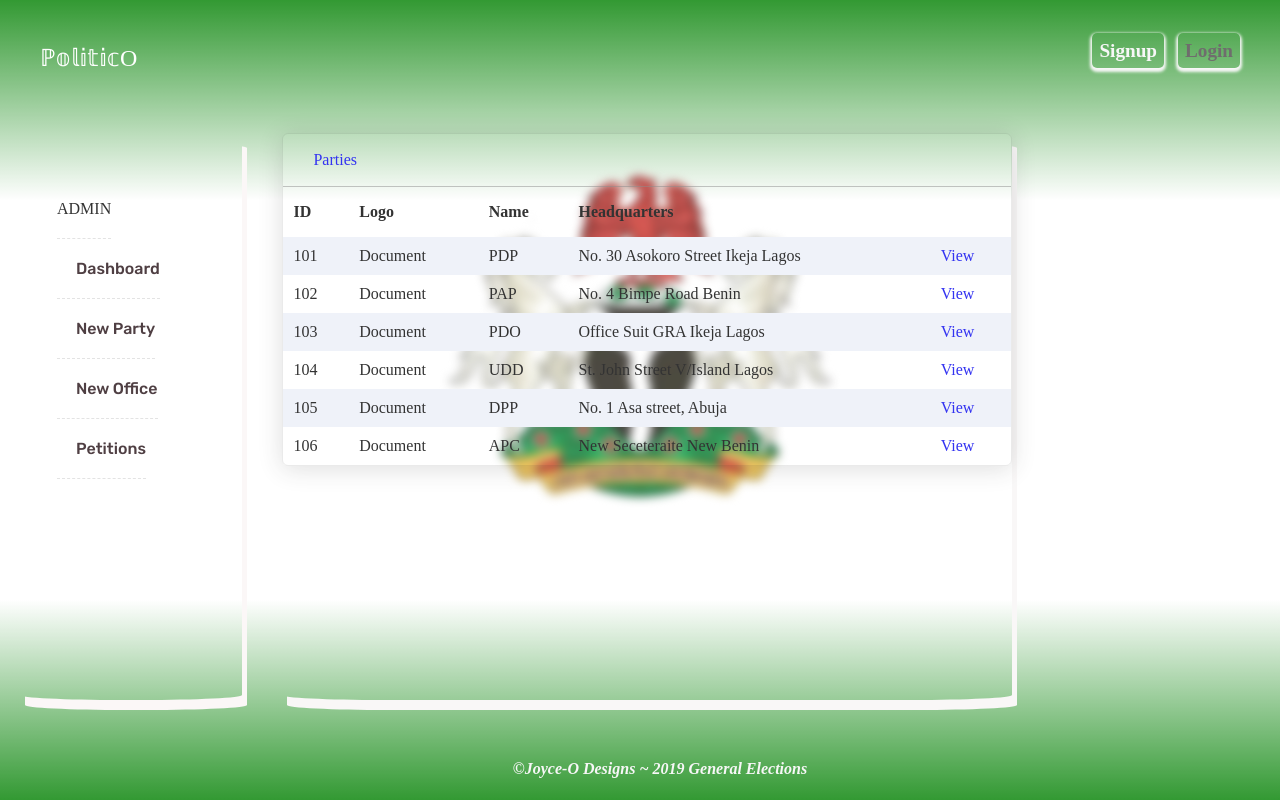
After one commit to Joyce-O/politico, a PHP site: page /admin_dashboard.html in a window 1280 px wide. The commit adds this page. Run offline with PHP 8.4, Linux system fonts and the light colour scheme.

Commit message:
[ft-163284493] Add admin dashboard

```diff
--- /dev/null
+++ b/pages/admin_dashboard.html
@@ -0,0 +1,144 @@
+<!DOCTYPE html>
+<html>
+
+<head>
+    <meta charset="utf-8" />
+    <meta http-equiv="X-UA-Compatible" content="IE=edge">
+    <title>Politico | Admin</title>
+    <meta name="viewport" content="width=device-width, initial-scale=1, shrink-to-fit=no">
+    <link rel="icon" href="images/favicon.ico" />
+    <link rel="stylesheet" type="text/css" media="screen" href="css/main.css" />
+    <link rel="stylesheet" type="text/css" media="screen" href="css/admin.css" />
+
+</head>
+
+<body>
+    <div class="container">
+        <header>
+            <ul>
+                <li id="head-text">
+                    <a href="index.html">&Popf;&oopf;&lopf;&iopf;&topf;&iopf;&copf;O</a>
+                </li>
+            </ul>
+            <ul class="head-login-ul">
+                <li>
+                    <a id="signup-btn" href="signup.html">Signup</a>
+                    <a id="login-btn" href="login.html">Login</a>
+                </li>
+            </ul>
+        </header>
+        <section class="home-section-admin">
+            <div id="flex-admin">
+                <aside class="admin-menu">
+                    <div class="bg-blue" id="menu">
+                        <ul class="ul-list">
+                            <li id="welcome-admin">ADMIN</li>
+                            <li>
+                                <img src="" class="menu-ico">
+                                <a href="admin.html">
+                                    <span>Dashboard</span>
+                                </a>
+                            </li>
+                            <li>
+                                <img src="" class="menu-ico">
+                                <a href="#" data-modal="" data-target="create_party.html">
+                                    <span>New Party</span>
+                                </a>
+                            </li>
+                            <li>
+                                <img src="" class="menu-ico">
+                                <a href="create_office.html.html">
+                                    <span>New Office</span>
+                                </a>
+                            </li>
+                            <li>
+                                <img src="" class="menu-ico">
+                                <a href="petition.html.html">
+                                    <span>Petitions</span>
+                                </a>
+                            </li>
+                        </ul>
+                    </div>
+                </aside>
+                <section class="main-admin">
+                    <div class="dash-cont">
+                        <div id="table-info">
+                            <a href="#">Parties</a>
+                        </div>
+                        <div id="table-cont">
+                            <table>
+                                <tr id="table-head">
+                                    <th>ID</th>
+                                    <th>Logo</th>
+                                    <th>Name</th>
+                                    <th>Headquarters</th>
+                                </tr>
+                                <tr>
+                                    <td>101</td>
+                                    <td>Document</td>
+                                    <td>PDP</td>
+                                    <td>No. 30 Asokoro Street Ikeja Lagos</td>
+                                    <td>
+                                        <a href="party_details.html" class="">View</a>
+                                    </td>
+                                </tr>
+                                <tr>
+                                    <td>102</td>
+                                    <td>Document</td>
+                                    <td>PAP</td>
+                                    <td>No. 4 Bimpe Road Benin</td>
+                                    <td>
+                                        <a href="party_details.html" class="">View</a>
+                                    </td>
+                                </tr>
+                                <tr>
+                                    <td>103</td>
+                                    <td>Document</td>
+                                    <td>PDO</td>
+                                    <td>Office Suit GRA Ikeja Lagos</td>
+                                    <td>
+                                        <a href="party_details.html" class="">View</a>
+                                    </td>
+                                </tr>
+                                <tr>
+                                    <td>104</td>
+                                    <td>Document</td>
+                                    <td>UDD</td>
+                                    <td>St. John Street V/Island Lagos</td>
+                                    <td>
+                                        <a href="party_details.html" class="">View</a>
+                                    </td>
+                                </tr>
+                                <tr>
+                                    <td>105</td>
+                                    <td>Document</td>
+                                    <td>DPP</td>
+                                    <td>No. 1 Asa street, Abuja</td>
+                                    <td>
+                                        <a href="party_details.html" class="">View</a>
+                                    </td>
+                                </tr>
+                                <tr>
+                                    <td>106</td>
+                                    <td>Document</td>
+                                    <td>APC</td>
+                                    <td>New Seceteraite New Benin</td>
+                                    <td>
+                                        <a href="party_details.html" class="">View</a>
+                                    </td>
+                                </tr>
+                            </table>
+                        </div>
+                    </div>
+                </section>
+            </div>
+
+        </section>
+        <footer>
+            <p>&#169;Joyce-O Designs ~ 2019 General Elections</p>
+        </footer>
+        <script src="js/main.js"></script>
+</body>
+
+
+</html>
--- /dev/null
+++ b/pages/css/admin.css
@@ -0,0 +1,309 @@
+@font-face {
+    font-family: rubikMedium;
+    src: url(../fonts/Rubik-Medium.ttf);
+}
+.home-section-admin:before {
+    content: "";
+    position: fixed;
+    left: 0;
+    right: 0;
+    z-index: -1;
+    display: block;
+    background-image: url(../images/coat_arm.png);
+    background-repeat: no-repeat;
+    height: 400px;
+    background-position: center;
+    -webkit-filter: blur(5px);
+    -moz-filter: blur(5px);
+    -o-filter: blur(5px);
+    -ms-filter: blur(5px);
+    filter: blur(5px);
+  }
+  .home-section-admin {
+    margin-top: 40px;
+    width: 100%;
+    height: 90%;
+    background-position: center;
+    align-self: center;
+    align-items: center;
+    left: 0;
+    right: 0;
+    z-index: 0;
+    padding-bottom:80px;  /* Height of the footer */
+}
+.togglenav {
+    display: none;
+}
+#flex-admin {
+    display: flex;
+    width: 80%;
+    height: 100%;
+    margin-right: 40px;
+    justify-content: space-between;
+    flex-wrap: wrap;
+    align-items: stretch;
+    flex: 1 1 100%;
+}
+.admin-menu {
+    background: transparent;
+    /* border: 1px solid; */
+    /* padding: 10px; */
+    /* border-left: 2px solid green; */
+    /* box-shadow: 5px 10px #888888; */
+    box-shadow: 5px 10px #faf6f6;
+    border-radius: 100px / 5px;
+    padding: 20px;
+    margin-right: 40px;
+    height: 100%;
+    flex: 1;
+    /* color: white; */
+    width: fit-content;
+}
+/* .admin-menu ul {
+    list-style: none;
+    margin: 0;
+    padding: 0;
+    display: block;
+    flex-direction: column;
+    justify-content: space-around;
+    align-items: center;
+    flex-wrap: wrap;
+    /* flex: 1 1 100%; */
+    /* border: 1px solid gray;
+    height: 80%;
+    margin-top: 20px;
+    padding-bottom: 20px;
+    padding-top: 20px;
+} */
+.admin-menu li {
+    /* flex: 3; */
+    /* color: white; */
+}
+
+.admin-menu li a {
+    font-size: 1em;
+    font-family: 'rubikmedium', Arial, Helvetica, sans-serif;
+    color: rgb(35, 15, 20);
+}
+
+.main-admin {
+    flex: 4;
+    /* border-left: 2px solid green; */
+    box-shadow: 5px 10px #f8f6f6;
+    border-radius: 100px / 5px;
+}
+
+/* Bo */
+
+.toggled-nav > #menu {
+    width: 200px;
+}
+#menu {
+    padding: 30px 22px 30px 17px;
+    /*height: 110vh;*/
+    box-sizing: border-box;
+    height: auto;
+    position: fixed;
+    width: 258px;
+    top: 0;
+    bottom: 0;
+  }
+  .menu-ico {
+    width: 20px;
+    height: auto;
+    vertical-align: middle;
+  }
+
+  nav {
+    padding: 10px 40px;
+    box-shadow: rgba(0, 0, 0, 0.16) 0 6px 25px;
+    display: flex;
+    align-items: center;
+  }
+  nav > ul > li {
+    display: inline-block;
+  }
+
+  ul {
+    padding: 0;
+  }
+  .ul-list {
+      margin-top: 150px;
+  }
+  #menu ul > li {
+    display: block;
+    padding-bottom: 10px;
+    border-bottom: 1px dashed gainsboro;
+    width: max-content;
+  }
+  #menu > ul > li{
+    padding: 20px 0;
+  }
+  #menu img {
+    margin-right: 15px;
+  }
+  #aside-profile {
+    margin-left: 35px;
+  }
+  #menu ul > ul {
+    padding-left: 39px;
+  }
+
+  main > section > #main-content-page {
+    padding: 15px 25px;
+  }
+  #main-content-page {
+    max-width: 900px;
+    margin: auto;
+  }
+  #info-cont {
+    display: flex;
+    justify-content: space-between;
+  }
+  .info-box {
+    display: flex;
+    flex-direction: column;
+    justify-content: center;
+    align-items: center;
+    padding: 10px;
+    max-width: 220px;
+    min-width: 150px;
+    height: 70px;
+    border-radius: 5px;
+    box-shadow: rgba(0, 0, 0, 0.16) 0 6px 25px;
+  }
+  .dash-img {
+    width: 300px;
+    height: 288px;
+  }
+  #content-info {
+    display: flex;
+    flex-direction: column;
+    align-items: center;
+    padding: 60px 0 0 0;
+  }
+
+
+/*Table*/
+.dash-cont {
+    width: auto;
+    box-shadow: rgba(0, 0, 0, 0.16) 0 3px 25px;
+    border: 1px solid rgba(0, 0, 0, .1);
+    border-radius: 6px;
+  }
+  #table-info {
+    display: flex;
+    border-bottom: 1px solid rgba(112, 112, 112, .5);
+  }
+  #table-info a {
+    padding: 17px 30px;
+    margin: 0;
+  }
+  table {
+    width: 100%;
+    border-collapse: collapse;
+  }
+  #table-cont {
+    overflow: auto;
+  }
+  #table-head {
+    height: 50px;
+  }
+  td, th {
+    text-align: left;
+  }
+  td, th {
+    padding: 10px;
+  }
+  tr:nth-child(even) {
+    background-color: rgba(235, 239, 248, 1);
+  }
+
+  /*parcel-detail*/
+  #parcel > div:first-child {
+    flex: 0 1 50%;
+    display: flex;
+    align-items: center;
+  }
+  #parcel-ico {
+    width: 180px;
+    height: auto;
+    margin: auto;
+  }
+  #details {
+    justify-content: center;
+    display: flex;
+  }
+  #details > div:first-child {
+    margin-right: 80px;
+  }
+  #map {
+    width: 300px;
+    height: 400px;
+  }
+
+  /*User Profile*/
+  #user-cont {
+    border-radius: 6px;
+    width: 100%;
+  }
+  #user-img {
+    width: 140px;
+    height: auto;
+  }
+  #user-desc {
+    flex: 0 1 30%;
+    border-right: 1px solid rgba(112, 112, 112, 0.27);
+    padding: 20px;
+  }
+  #user-desc h4 {
+    margin-bottom: 1.5rem;
+    margin-top: 2rem;
+  }
+  #user-desc > img {
+    margin: auto;
+    display: block;
+  }
+  #user-info {
+    flex: 0 1 70%;
+    padding: 20px 40px;
+  }
+  #user-info h4 {
+    margin: 0;
+  }
+
+
+  /* For responsiveness */
+  .toggler {
+    width: 20px;
+    height: auto;
+    display: none;
+  }
+
+  .toggled-nav {
+    height: auto;
+    z-index: 1;
+    top: 0;
+    bottom: 0;
+  }
+
+  .toggled-nav > #menu {
+    width: 255px;
+  }
+
+
+
+@media all and (max-width:1000px) {
+    .admin-menu {
+        flex-wrap: wrap;
+    }
+    .admin-menu li {
+        flex: 1 1 50%;
+    }
+}
+
+@media all and (max-width: 500px) {
+    .admin-menu li {
+    flex-basis: 100%;
+    }
+}
--- a/pages/css/main.css
+++ b/pages/css/main.css
@@ -17,6 +17,7 @@ body {
     background-color: green; /* For browsers that do not support gradients replace with an image */
     background-image: linear-gradient(green, white, white, white, green); /* Standard syntax (must be last) */
     width: 100vw;
+    opacity: .8;
     overflow: hidden;
 }
 /* Header section */
@@ -82,6 +83,7 @@ header #head-text a {
     z-index: 0;
     padding-bottom:40px;  /* Height of the footer */
 }
+
 #signup-btn {
     color: whitesmoke;
     margin-right: 10px;
```
Also changed, not shown: pages/fonts/Rubik-Medium.ttf (added), pages/party_details.html (added).
